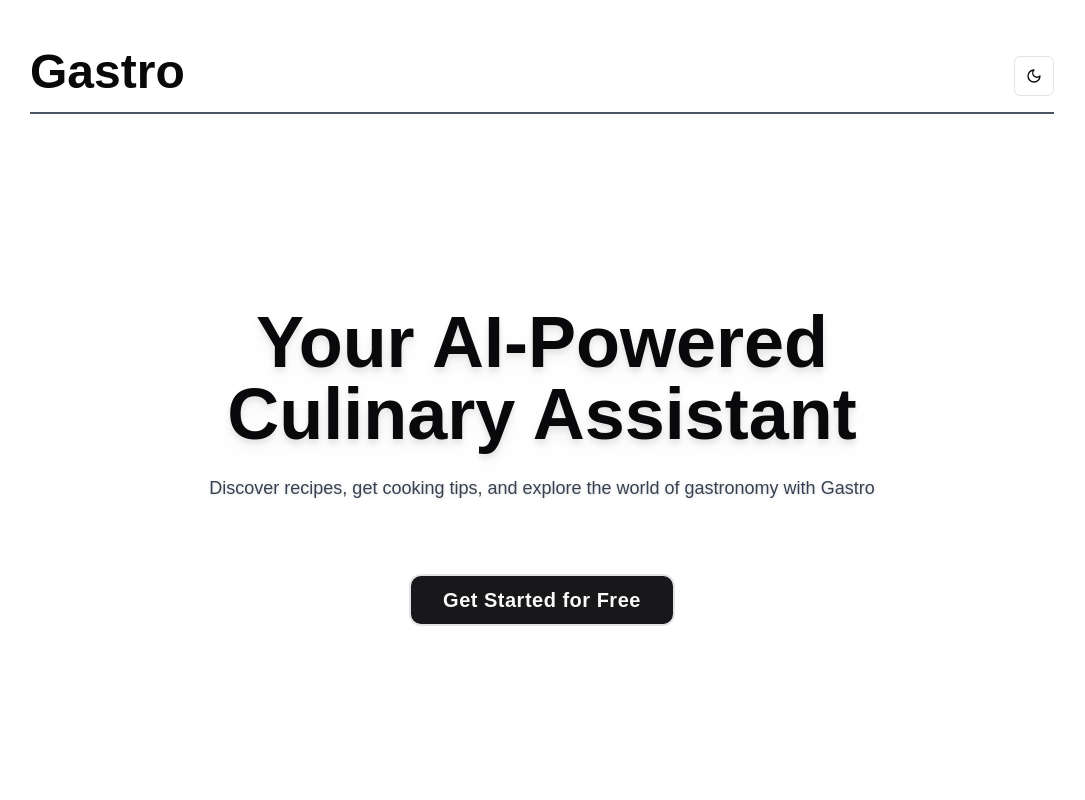
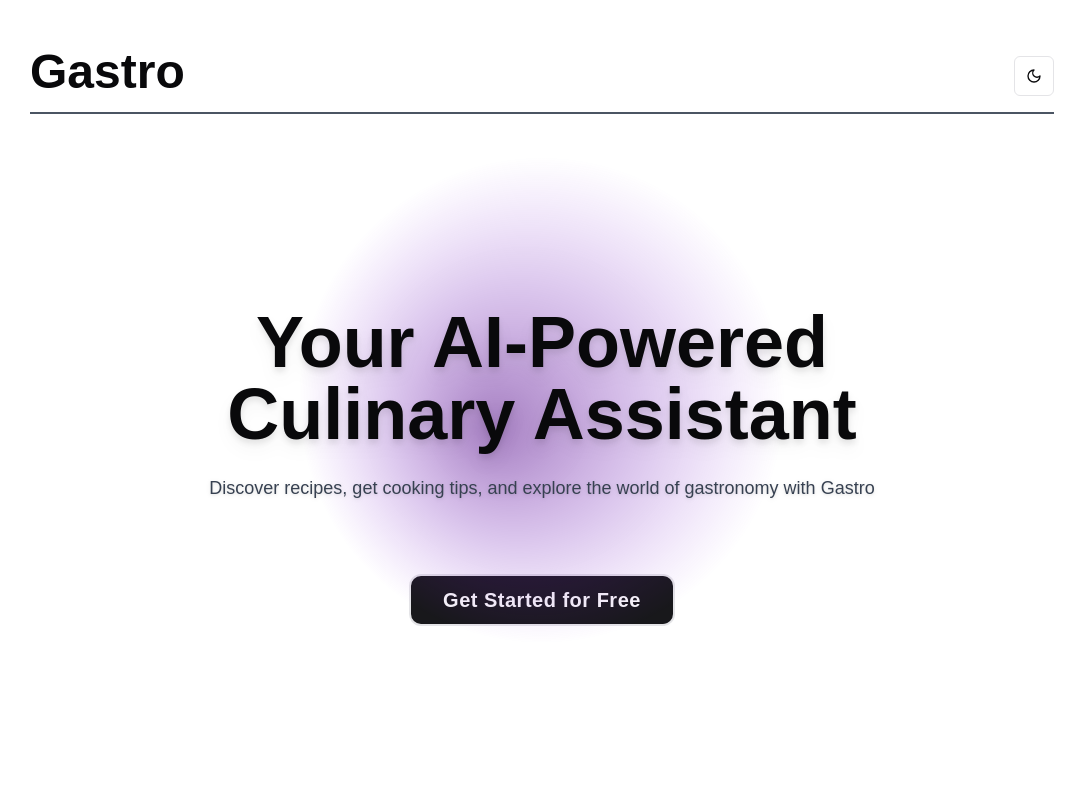
Before and after one commit to SusheelThapa/gastro, a Next.js app in the folder gastro/: page / in a window 1280 px wide. Shown: the top 800 px of the page, without its empty margins (98-1183 px from the left). Built offline with nearby package versions, Linux system fonts and the light colour scheme.

Commit message:
Glowing sun effect on hero section

```diff
--- /dev/null
+++ b/gastro/components/glowing-sun.tsx
@@ -0,0 +1,49 @@
+"use client"
+
+import React, { useEffect, useRef } from 'react'
+import { useTheme } from 'next-themes'
+
+export const GlowingSun: React.FC<React.SVGProps<SVGSVGElement>> = (props) => {
+  const gradientRef = useRef<SVGRadialGradientElement>(null)
+  const { theme } = useTheme()
+
+  useEffect(() => {
+    const animate = () => {
+      const gradient = gradientRef.current
+      if (gradient) {
+        const time = Date.now() / 1000
+        const scale = 0.8 + Math.sin(time) * 0.2
+        gradient.setAttribute('fx', `${50 + Math.sin(time * 0.7) * 10}%`)
+        gradient.setAttribute('fy', `${50 + Math.cos(time * 0.7) * 10}%`)
+        gradient.setAttribute('r', `${scale * 50}%`)
+      }
+      requestAnimationFrame(animate)
+    }
+
+    animate()
+  }, [])
+
+  const lightColors = ['#FFD700', '#FF8C00']
+  const darkColors = ['#4B0082', '#8A2BE2']
+
+  const colors = theme === 'light' ? lightColors : darkColors
+
+  return (
+    <svg viewBox="0 0 200 200" {...props}>
+      <defs>
+        <radialGradient id="sun-gradient" ref={gradientRef}>
+          <stop offset="0%" stopColor={colors[0]} />
+          <stop offset="100%" stopColor={colors[1]} stopOpacity="0" />
+        </radialGradient>
+      </defs>
+      <circle cx="100" cy="100" r="98" fill="url(#sun-gradient)">
+        <animate
+          attributeName="opacity"
+          values="0.5;0.7;0.5"
+          dur="4s"
+          repeatCount="indefinite"
+        />
+      </circle>
+    </svg>
+  )
+}
--- a/gastro/components/recipe-card.tsx
+++ b/gastro/components/recipe-card.tsx
@@ -9,6 +9,7 @@ import { Button } from "@/components/ui/button";
 import { Star } from "lucide-react";
 import { cn } from "@/lib/utils";
 import Image from "next/image";
+import { Recipe } from "./gastro-answer";
 
 interface RecipeCardProps {
   id: string;
@@ -18,7 +19,7 @@ interface RecipeCardProps {
   ingredients: string[];
   instructions: string;
   sourceUrl?: string;
-  handleShowMore: (recipe: any) => void;
+  handleShowMore: (recipe: Recipe) => void;
 }
 
 export function RecipeCard({
--- a/gastro/components/sections/hero.tsx
+++ b/gastro/components/sections/hero.tsx
@@ -1,10 +1,12 @@
 import React from "react";
 import { Button } from "../ui/button";
 import Link from "next/link";
+import { GlowingSun } from "../glowing-sun";
 
 export const HeroSection: React.FC = () => {
   return (
     <section className="fw-full max-w-5xl flex items-center justify-center px-4 sm:px-6 lg:px-24 ">
+      <GlowingSun className="absolute top-1/2 left-1/2 -translate-x-1/2 -translate-y-1/2 w-[600px] h-[600px] opacity-50" />
       <div className="container mx-auto text-center py-16">
         <h1 className="text-4xl md:text-6xl lg:text-7xl font-bold mb-6  drop-shadow-lg">
           Your AI-Powered Culinary Assistant
```
